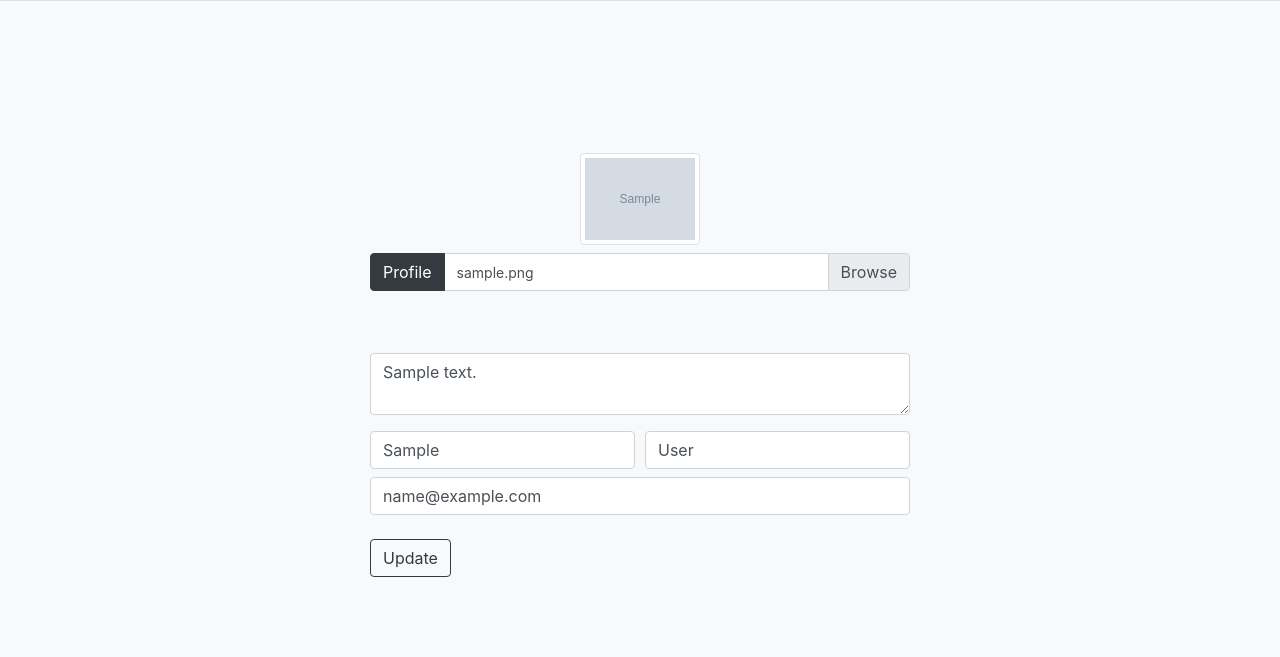
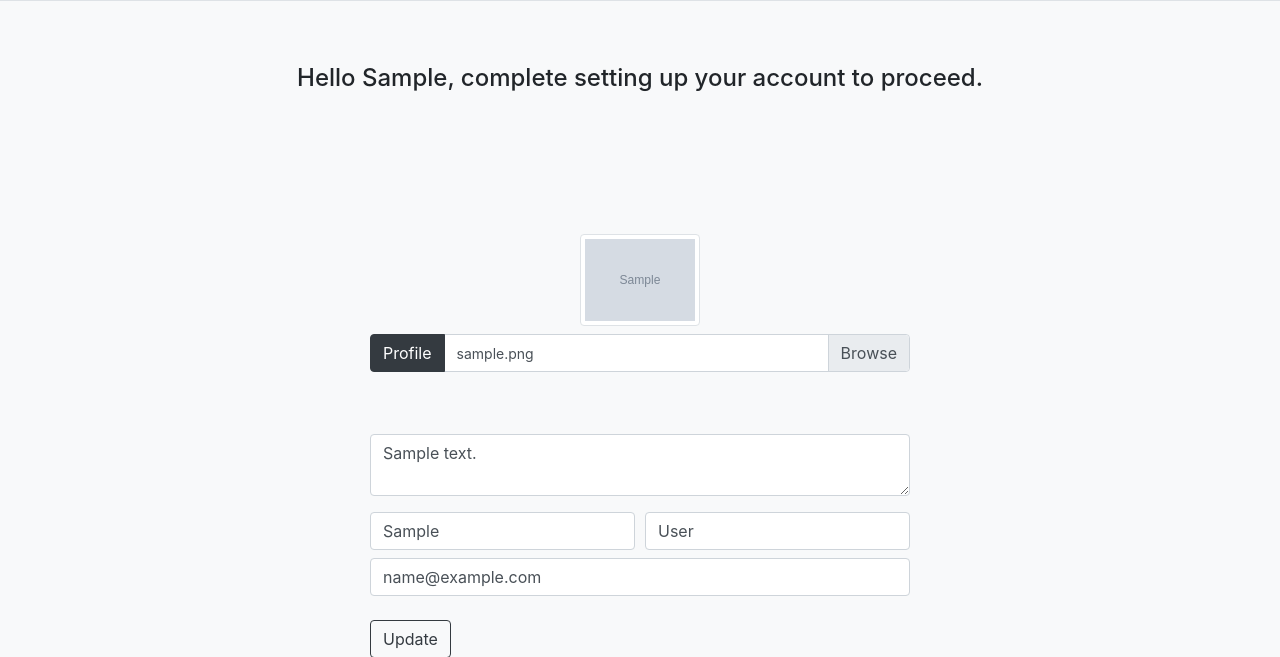
Before and after one commit to cephaske254/instaclone, a Django app: page /accounts/update/ in a window 1280 px wide. Shown: the part 326-983 px from the top of the page. Run offline with Django 3.2, Linux system fonts and the light colour scheme; a user stored in the database is signed in; tables that the repository leaves empty hold one stand-in row (values such as "Sample post"); grey boxes marked "Sample" are stand-in pictures; some libraries are stand-ins or nearby versions.

Commit message:
user profile update form

```diff
--- a/accounts/templates/update_profile.html
+++ b/accounts/templates/update_profile.html
@@ -7,7 +7,14 @@
 
 {% block content %}
 <div class="container">
+
     <div class="row justify-content-center min-vh-90 align-items-center">
+        {% if request.user.profile.first %}
+        <div class="col-sm-12 col-md-12">
+            <h4 class="text-center">Hello {{request.user |title}}, complete setting up your account to proceed.</h4>
+        </div>
+        {% endif %}
+
         <form action="" class="form-horizontal col-sm-10 col-md-6" method="POST" enctype="multipart/form-data">
             {{profile_form.non_field_errors}}
             {% csrf_token %}
```
